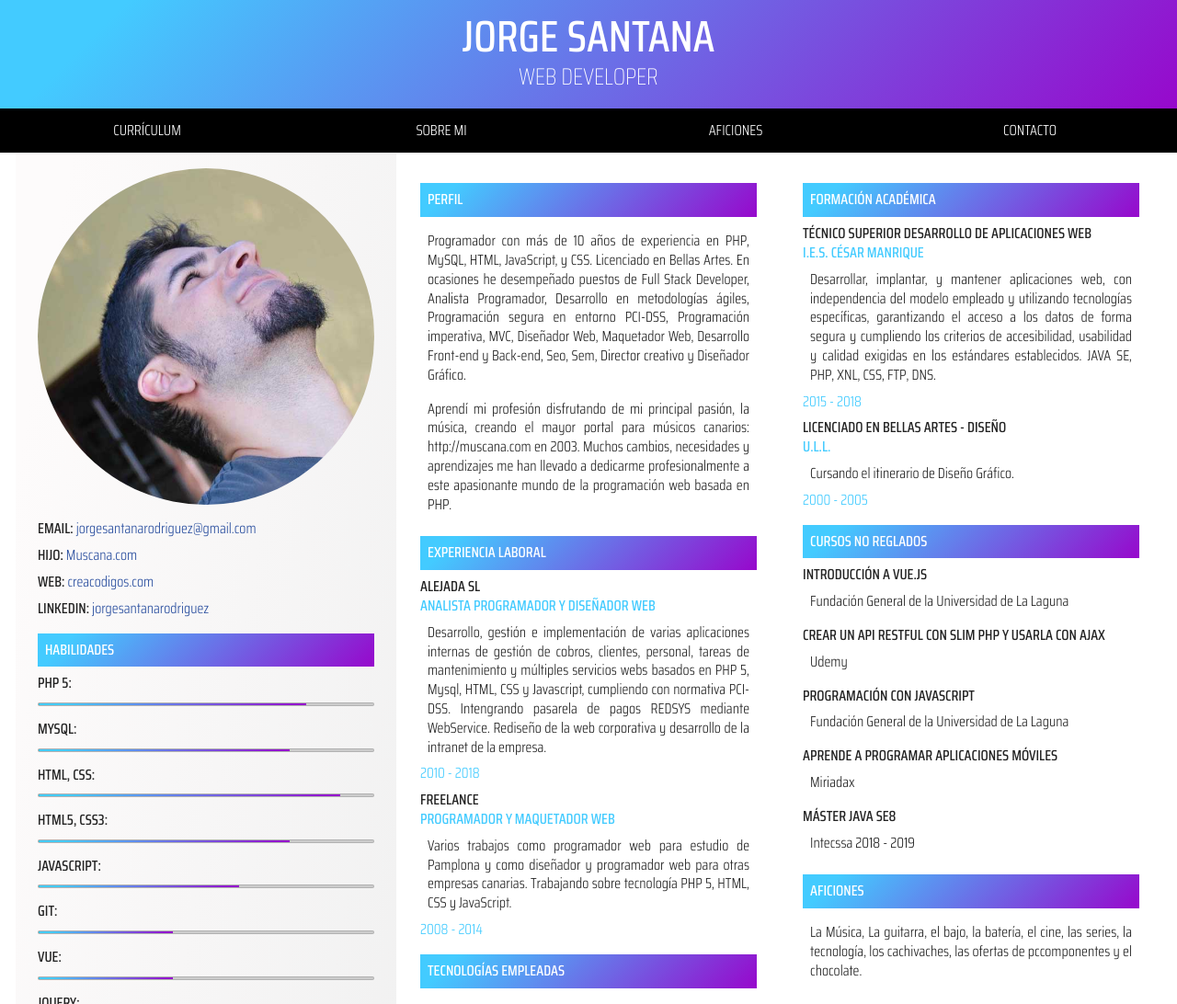
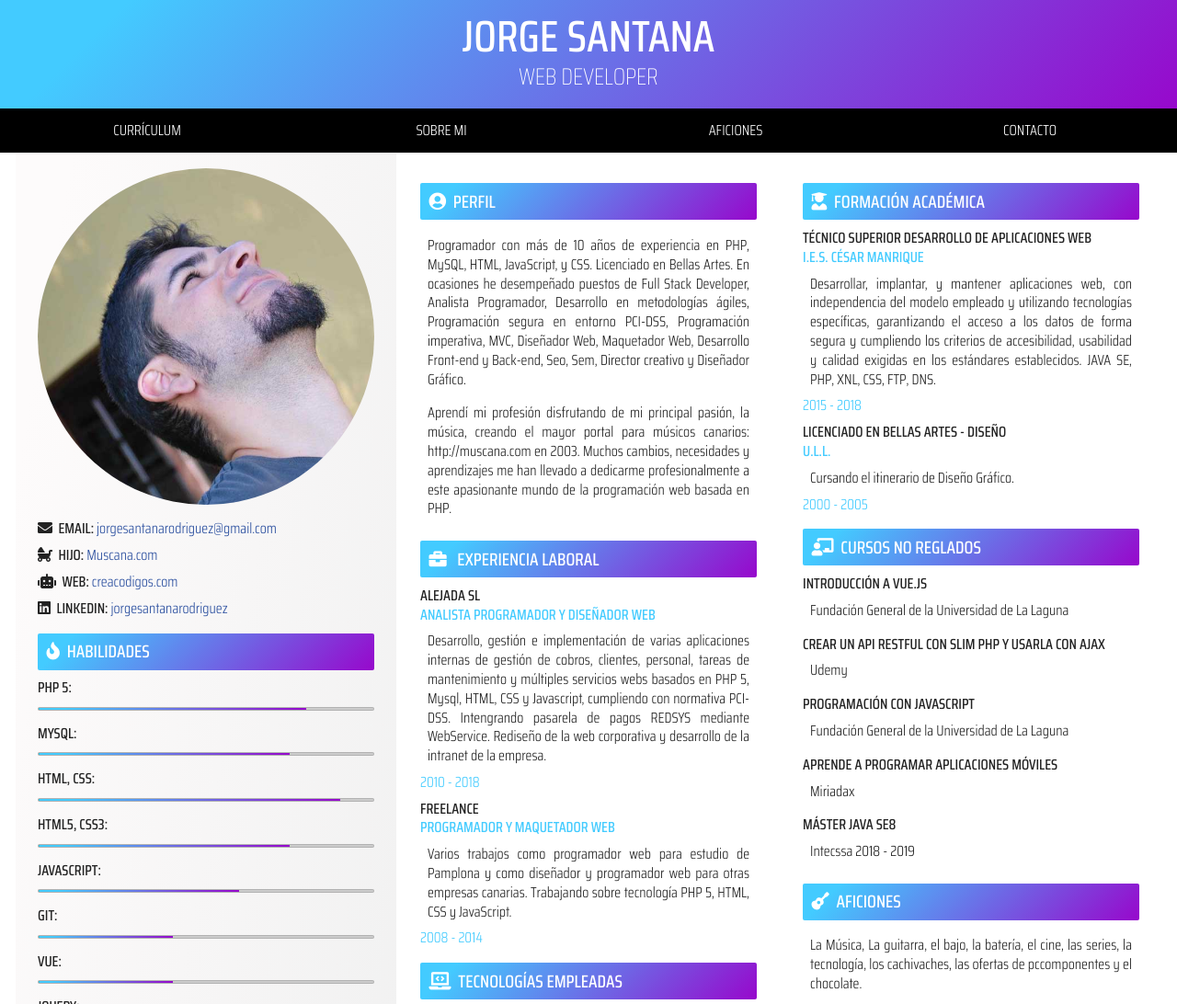
Before and after one commit to tollelle/curriculum-html, a website: page index.html in a window 1280 px wide. Shown: the top 1092 px of the page at 92% size. Drawn offline with Linux system fonts and the light colour scheme; a web font is replaced by a local one.

Commit message:
Fontawesome icos en html y estilos. Titular más grande

```diff
--- a/css/style.css
+++ b/css/style.css
@@ -7,7 +7,6 @@ html, body{
     font-family     : 'Barlow Condensed', sans-serif;
     font-family     : 'Marvel', sans-serif;
     font-family     : 'Saira Condensed', sans-serif;
-
     font-weight     : 300;
 }
 strong,
@@ -32,6 +31,10 @@ h2{
 h3{
     font-size       : 1.5em;
     line-height     : 2rem;
+}
+
+h4{
+    font-size: 1.2em;
 }
 
 header,
@@ -95,6 +98,10 @@ img{
     transition      : all 0.3s ease-in-out;
 }
 
+i{
+    margin-right: 0.4em;
+}
+
 .fino{
     font-weight          : 100;
 }
@@ -148,16 +155,15 @@ section {
     margin       : auto 0.5em;
     line-height  : 1.3em;
 }
+
 .titulo{
-    transition          : 0.3s ease-in-out;
-}
-.titulo{
-    background-image     : linear-gradient( 135deg, #43CBFF 10%, #9708CC 100%);
-    color                : #FFF;
-    font-weight          : 500;
-    padding              : 0.5em;
-    margin-bottom        : 0.5em;
-    text-transform       : uppercase;
+    transition      : 0.3s ease-in-out;
+    background-image: linear-gradient( 135deg, #43CBFF 10%, #9708CC 100%);
+    color           : #FFF;
+    padding         : 0.5em;
+    margin-bottom   : 0.5em;
+    text-transform  : uppercase;
+    border-radius   : 2px;
 }
 
 .titulo:hover{
--- a/index.html
+++ b/index.html
@@ -11,8 +11,6 @@
     <link href="css/reset.css" rel="stylesheet">
     <link href="css/style.css" rel="stylesheet">
     <link rel="stylesheet" href="https://use.fontawesome.com/releases/v5.8.1/css/all.css" integrity="sha384-50oBUHEmvpQ+1lW4y57PTFmhCaXp0ML5d60M1M7uH2+nqUivzIebhndOJK28anvf" crossorigin="anonymous">
-
-
 </head>
 <body>
     <header>
@@ -52,17 +50,17 @@
                 <article>
                     <div>
                         <ul>
-                            <li><strong>EMAIL:</strong> <a href="mailto:jorgesantanarodriguez@gmail.com">jorgesantanarodriguez@gmail.com</a></li>
-                            <li><strong>HIJO:</strong> <a href="http://muscana.com" target="_blank" title="Portal de Músicos Canarios">Muscana.com</a></li>
-                            <li><strong>WEB:</strong> <a href="http://creacodigos.com">creacodigos.com</a></li>
-                            <li><strong>LINKEDIN:</strong> <a href="https://www.linkedin.com/in/jorgesantanarodriguez/" target="_blank">jorgesantanarodriguez</a></li>
+                            <li><strong><i class="fas fa-envelope"></i>EMAIL:</strong> <a href="mailto:jorgesantanarodriguez@gmail.com">jorgesantanarodriguez@gmail.com</a></li>
+                            <li><strong><i class="fas fa-baby-carriage"></i>HIJO:</strong> <a href="http://muscana.com" target="_blank" title="Portal de Músicos Canarios">Muscana.com</a></li>
+                            <li><strong><i class="fas fa-robot"></i>WEB:</strong> <a href="http://creacodigos.com">creacodigos.com</a></li>
+                            <li><strong><i class="fab fa-linkedin"></i>LINKEDIN:</strong> <a href="https://www.linkedin.com/in/jorgesantanarodriguez/" target="_blank">jorgesantanarodriguez</a></li>
                         </ul>
                     </div>
                 </article>
             </section>
             <section aria-labelledby="habilidades">
                 <article>
-                    <h4 class="titulo">habilidades</h4>
+                    <h4 class="titulo"><i class="fas fa-fire"></i>habilidades</h4>
                     <div>
                         <ul>
                             <li><strong>PHP 5:</strong> <meter min="0" max="100" value="80"></li>
@@ -86,7 +84,7 @@
         <div class="two">
             <section aria-labelledby="Perfil">
                 <article>
-                    <h4 class="titulo">Perfil</h4>
+                    <h4 class="titulo"><i class="fas fa-user-circle"></i>Perfil</h4>
                     <div>
                         <p>
                             Programador con más de 10 años de experiencia en PHP, MySQL, HTML, JavaScript,
@@ -100,7 +98,7 @@
             </section>
             <section aria-labelledby="Experiencia Laboral">
                 <article>
-                    <h4 class="titulo">Experiencia Laboral</h4>
+                    <h4 class="titulo"><i class="fas fa-briefcase"></i> Experiencia Laboral</h4>
                     <div>
                         <ul>
                             <li>
@@ -126,7 +124,7 @@
             </section>
             <section aria-labelledby="tecnologias empleadas">
                 <article>
-                    <h4 class="titulo">Tecnologías Empleadas</h4>
+                    <h4 class="titulo"><i class="fas fa-laptop-code"></i>Tecnologías Empleadas</h4>
                     <div>
                         <p>
                             PHP 5, Mysql, PostgreSQL, HTML, HTML5, CSS, CSS3, JavaScript, ECS6, Ajax, Vue, React, JQuery, Apache, XML, WebService, JSON, Parcel, NPM, Sass, Bootstrap, Material Design, PhoneGap, Visual Studio Code, MVC, POO, Programación procedimental, PWA, Terminal, API rest ful, Slim, Laravel, Photoshop, Illustrator, Plesk, Cpanel, XAMP, GitHub.
@@ -140,7 +138,7 @@
 
             <section aria-labelledby="Formación Académica">
                 <article>
-                    <h4 class="titulo">Formación Académica</h4>
+                    <h4 class="titulo"><i class="fas fa-user-graduate"></i>Formación Académica</h4>
                     <div>
                         <ul>
                             <li>
@@ -166,7 +164,7 @@
 
             <section aria-labelledby="Cursos no reglados">
                 <article>
-                    <h4 class="titulo">Cursos no reglados</h4>
+                    <h4 class="titulo"><i class="fas fa-chalkboard-teacher"></i>Cursos no reglados</h4>
                     <div>
                         <ul>
                             <li>
@@ -200,7 +198,7 @@
 
             <section aria-labelledby="aficiones">
                     <article>
-                        <h4 class="titulo">Aficiones</h4>
+                        <h4 class="titulo"><i class="fas fa-guitar"></i>Aficiones</h4>
                         <div>
                             <p>
                                 La Música, La guitarra, el bajo, la batería, el cine, las series, la tecnología, los cachivaches, las ofertas de pccomponentes y el chocolate.
```
